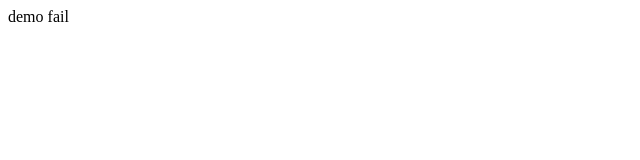
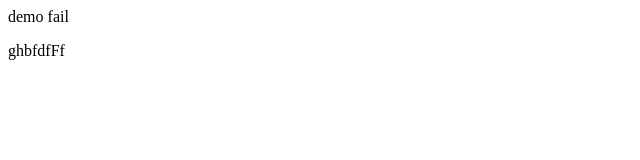
Before and after one commit to VladimirLk/demo, a plain HTML site: page index.html in a window 1280 px wide. Shown: the full height of the page, 0-640 px from the left. Drawn offline with Linux system fonts and the light colour scheme.

Commit message:
added footer

```diff
--- a/index.html
+++ b/index.html
@@ -8,5 +8,6 @@
 </head>
 <body>
   demo fail
+  <footer> <p>ghbfdfFf</p></footer>
 </body>
 </html>
```
